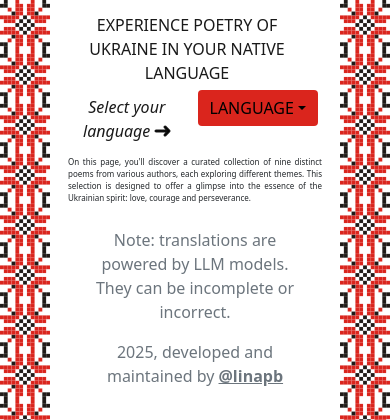
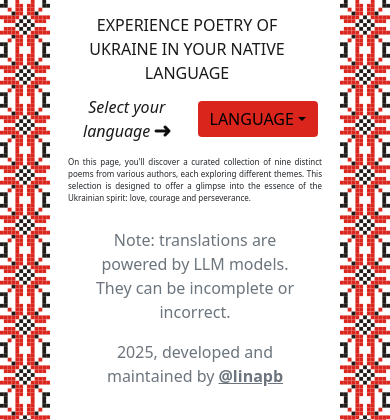
Before and after one commit to linapb/poetry_of_ukraine, a Flask app: page / in a window 390 px wide. Shown: the top 420 px of the page. Run offline with Flask 3, Linux system fonts and the light colour scheme.

Commit message:
Alight "Select language" text and button

```diff
--- a/static/styles.css
+++ b/static/styles.css
@@ -187,4 +187,10 @@ body{
         flex-direction: column;
         text-align: center;
     }
+
+    /* Alight "Select language" text and button */
+    .navbar-nav {
+        flex-direction: column;
+        align-items: center;
+    }
 }
```
